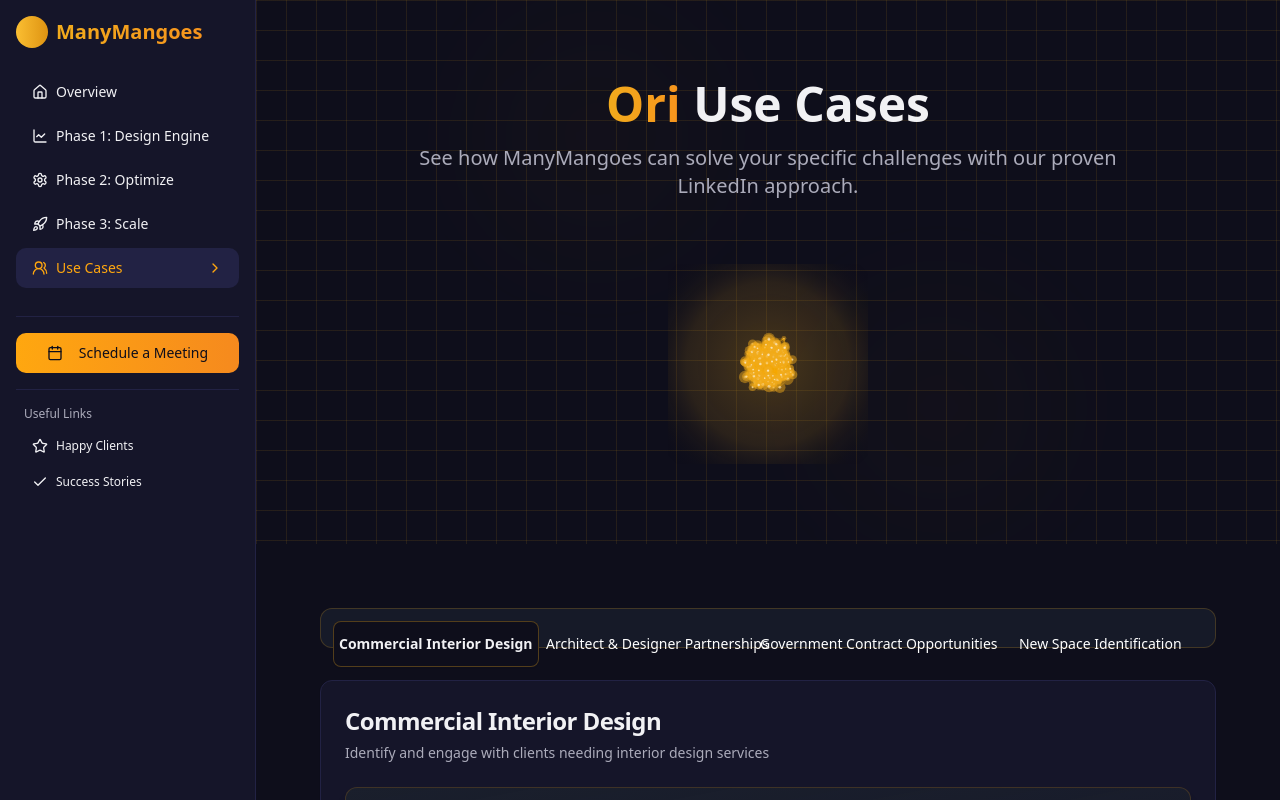
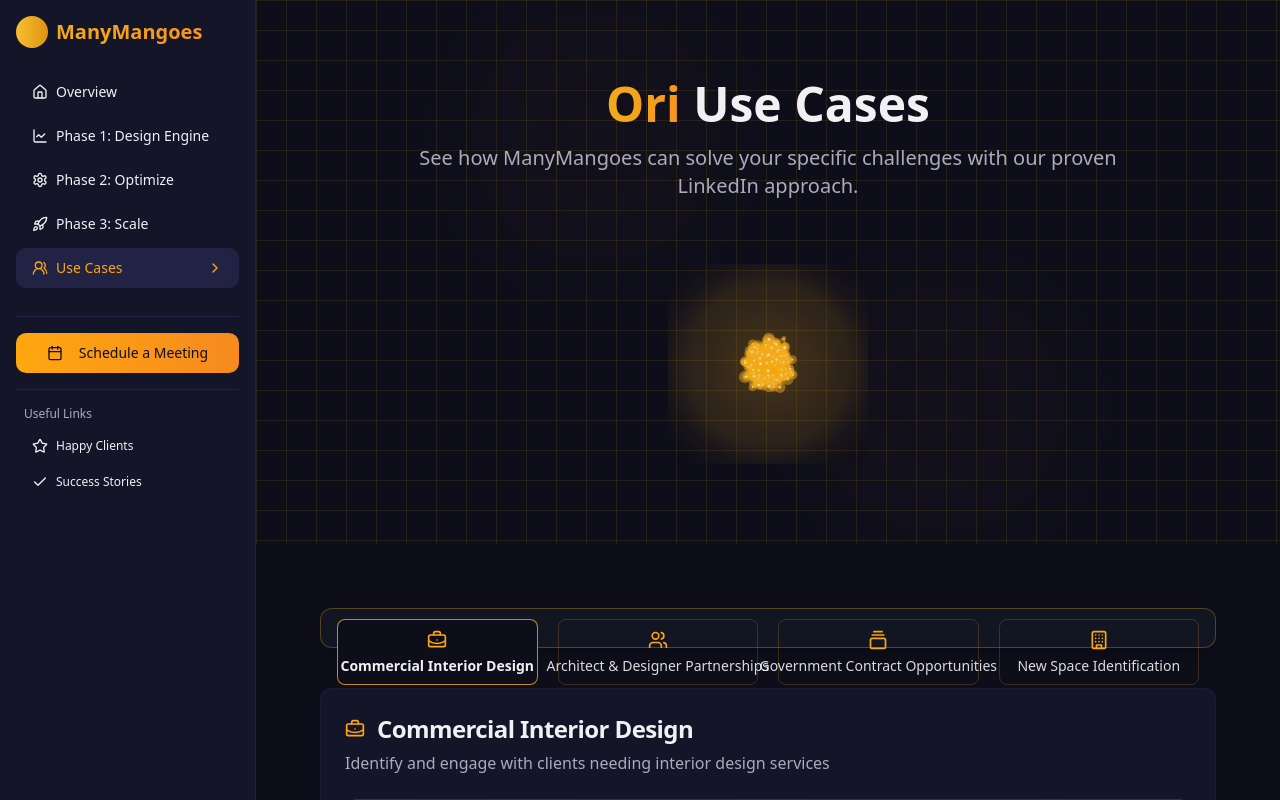
Before and after one commit to pipezulu/crypto-80, a React (Vite) app: page /use-cases in a window 1280 px wide. Shown: the top 800 px of the page. Built offline with nearby package versions, Linux system fonts and the light colour scheme.

Commit message:
Fix: Improve overall styling
Refactor and improve the visual appearance of the application.

```diff
--- a/src/index.css
+++ b/src/index.css
@@ -143,31 +143,41 @@
   font-weight: 600;
 }
 
-/* Improved tab visibility */
+/* Completely redesigned use case tabs */
 .use-case-tabs {
-  background-color: rgba(26, 31, 44, 0.8);
-  border: 1px solid rgba(241, 171, 28, 0.2);
+  background-color: rgba(20, 24, 36, 0.95);
+  border: 1px solid rgba(241, 171, 28, 0.3);
   border-radius: 0.75rem;
-  padding: 0.5rem;
+  padding: 0.75rem;
+  box-shadow: 0 4px 12px rgba(0, 0, 0, 0.3);
 }
 
 .use-case-trigger {
-  color: white;
+  color: rgba(255, 255, 255, 0.85);
   font-weight: 500;
   border-radius: 0.5rem;
   margin: 0.25rem;
-  border: 1px solid transparent;
-  transition: all 0.2s ease;
+  border: 1px solid rgba(241, 171, 28, 0.2);
+  transition: all 0.25s ease;
+  padding: 10px 16px;
+  min-height: 54px;
+  display: flex;
+  align-items: center;
+  justify-content: center;
+  text-align: center;
+  line-height: 1.2;
 }
 
 .use-case-trigger[data-state="active"] {
-  background-color: rgba(241, 171, 28, 0.2);
+  background-color: rgba(241, 171, 28, 0.25);
   color: #F1AB1C;
-  border-color: rgba(241, 171, 28, 0.3);
+  border-color: rgba(241, 171, 28, 0.8);
   font-weight: 600;
+  box-shadow: 0 0 8px rgba(241, 171, 28, 0.3);
 }
 
 .use-case-trigger:hover:not([data-state="active"]) {
-  background-color: rgba(255, 255, 255, 0.05);
-  border-color: rgba(255, 255, 255, 0.1);
+  background-color: rgba(255, 255, 255, 0.08);
+  border-color: rgba(241, 171, 28, 0.4);
+  transform: translateY(-1px);
 }
--- a/src/pages/UseCases.tsx
+++ b/src/pages/UseCases.tsx
@@ -14,13 +14,14 @@ import {
 import { Tabs, TabsContent, TabsList, TabsTrigger } from "@/components/ui/tabs";
 import SphereCanvas from '@/components/SphereCanvas';
 import QuoteHighlight from '@/components/QuoteHighlight';
-import { ArrowRight, Check } from 'lucide-react';
+import { ArrowRight, Check, BriefcaseBusiness, Users, GalleryVerticalEnd, Building } from 'lucide-react';
 
 const UseCases = () => {
   const useCases = [
     {
       id: "commercial-design",
       title: "Commercial Interior Design",
+      icon: <BriefcaseBusiness className="h-5 w-5 text-primary" />,
       description: "Identify and engage with clients needing interior design services",
       quote: "We do commercial interior. Federal is our largest client.",
       details: [
@@ -35,6 +36,7 @@ const UseCases = () => {
     {
       id: "architect-partnerships",
       title: "Architect & Designer Partnerships",
+      icon: <Users className="h-5 w-5 text-primary" />,
       description: "Build strong referral relationships with architects and commercial realtors",
       quote: "You won't lease a space on your own. So one is the commercial realtor networking with those people that are building clients.",
       details: [
@@ -49,6 +51,7 @@ const UseCases = () => {
     {
       id: "government-contracts",
       title: "Government Contract Opportunities",
+      icon: <GalleryVerticalEnd className="h-5 w-5 text-primary" />,
       description: "Stay ahead of government contract opportunities and decision makers",
       quote: "Where I'm located is where it's called Redstone Marshall. The federal agencies make decisions, furniture, Army Corps of Engineers, Missile Command.",
       details: [
@@ -63,6 +66,7 @@ const UseCases = () => {
     {
       id: "moving-clients",
       title: "New Space Identification",
+      icon: <Building className="h-5 w-5 text-primary" />,
       description: "Identify companies moving to or building new office spaces",
       quote: "We try to find clients that are needing to either remodel or update or they're moving to a new space.",
       details: [
@@ -125,24 +129,30 @@ const UseCases = () => {
             className="max-w-4xl mx-auto"
           >
             <Tabs defaultValue="commercial-design" className="w-full">
-              <TabsList className="grid grid-cols-1 md:grid-cols-4 gap-2 mb-8 use-case-tabs">
+              <TabsList className="grid grid-cols-1 md:grid-cols-4 gap-3 mb-10 use-case-tabs">
                 {useCases.map((useCase) => (
                   <TabsTrigger
                     key={useCase.id}
                     value={useCase.id}
-                    className="use-case-trigger px-3 py-3 text-sm"
+                    className="use-case-trigger"
                   >
-                    {useCase.title}
+                    <span className="flex flex-col items-center gap-2">
+                      {useCase.icon}
+                      {useCase.title}
+                    </span>
                   </TabsTrigger>
                 ))}
               </TabsList>
 
               {useCases.map((useCase) => (
                 <TabsContent key={useCase.id} value={useCase.id}>
-                  <Card>
+                  <Card className="border border-muted/50 shadow-lg">
                     <CardHeader>
-                      <CardTitle className="text-2xl">{useCase.title}</CardTitle>
-                      <CardDescription>{useCase.description}</CardDescription>
+                      <CardTitle className="text-2xl flex items-center gap-3">
+                        {useCase.icon}
+                        {useCase.title}
+                      </CardTitle>
+                      <CardDescription className="text-base">{useCase.description}</CardDescription>
                     </CardHeader>
                     <CardContent>
                       <QuoteHighlight
@@ -157,7 +167,7 @@ const UseCases = () => {
                           {useCase.details.map((detail, index) => (
                             <li key={index} className="flex items-start">
                               <div className="mr-3 mt-1">
-                                <Check className="h-5 w-5 text-tech-300" />
+                                <Check className="h-5 w-5 text-primary" />
                               </div>
                               <span>{detail}</span>
                             </li>
@@ -165,7 +175,7 @@ const UseCases = () => {
                         </ul>
                       </div>
 
-                      <div className="mt-8 p-4 bg-tech-900/20 border border-tech-300/10 rounded-lg">
+                      <div className="mt-8 p-4 bg-card border border-tech-300/10 rounded-lg shadow-inner">
                         <h4 className="font-semibold mb-2">Expected Results</h4>
                         <p>{useCase.results}</p>
                       </div>
```
